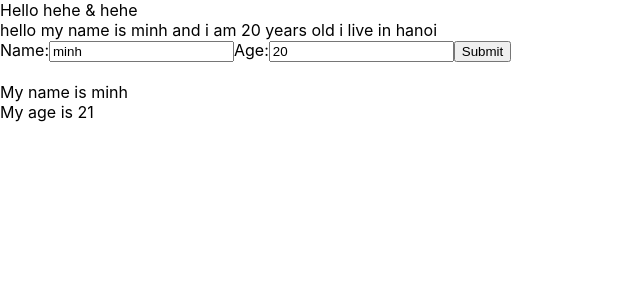
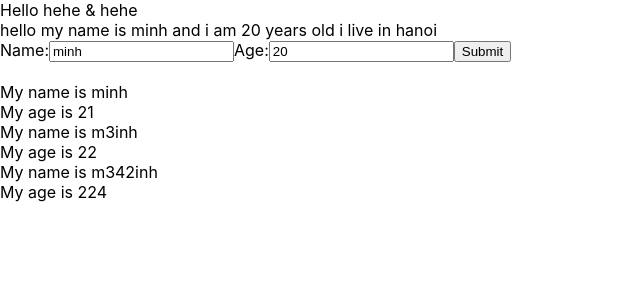
Before and after one commit to minh041104/react-app, a React (Create React App) app: page / in a window 1280 px wide. Shown: the top 300 px of the page, without its empty margins (0-640 px from the left). Built offline with nearby package versions, Linux system fonts and the light colour scheme.

Commit message:
Outputting list

```diff
--- a/src/components/DisplayInfo.js
+++ b/src/components/DisplayInfo.js
@@ -3,12 +3,20 @@
 class DisplayInfo extends React.Component {
 
     render() {
-        const {name, age} = this.props;
+        const {listUser} = this.props;
 
         return (
             <div>
-                <div>My name is {name}</div>
-                <div>My age is {age}</div>
+                {
+                    listUser.map((user) => {
+                        return (
+                            <div key={user.id}>
+                                <div>My name is {user.name}</div>
+                                <div>My age is {user.age}</div>
+                            </div>
+                        )
+                    })
+                }
             </div>
         )
     }
--- a/src/components/MyComponent.js
+++ b/src/components/MyComponent.js
@@ -4,12 +4,34 @@
 import DisplayInfo from "./DisplayInfo";
 // class component
 class MyComponent extends React.Component {
+
+    state = {
+        listUser: [
+            {
+                id: 1,
+                name: "minh",
+                age: 21
+            },
+            {
+                id: 2,
+                name: "m3inh",
+                age: 22
+            },
+            {
+                id: 3,
+                name: "m342inh",
+                age: 224
+            }
+        ]
+    }
+
     render() {
+        //DRY
         return (
         <div>
             <UserInfo/>
             <br></br>
-            <DisplayInfo name={"minh"} age={21}/>
+            <DisplayInfo listUser={this.state.listUser}/>
         </div>
         )
     }
```
